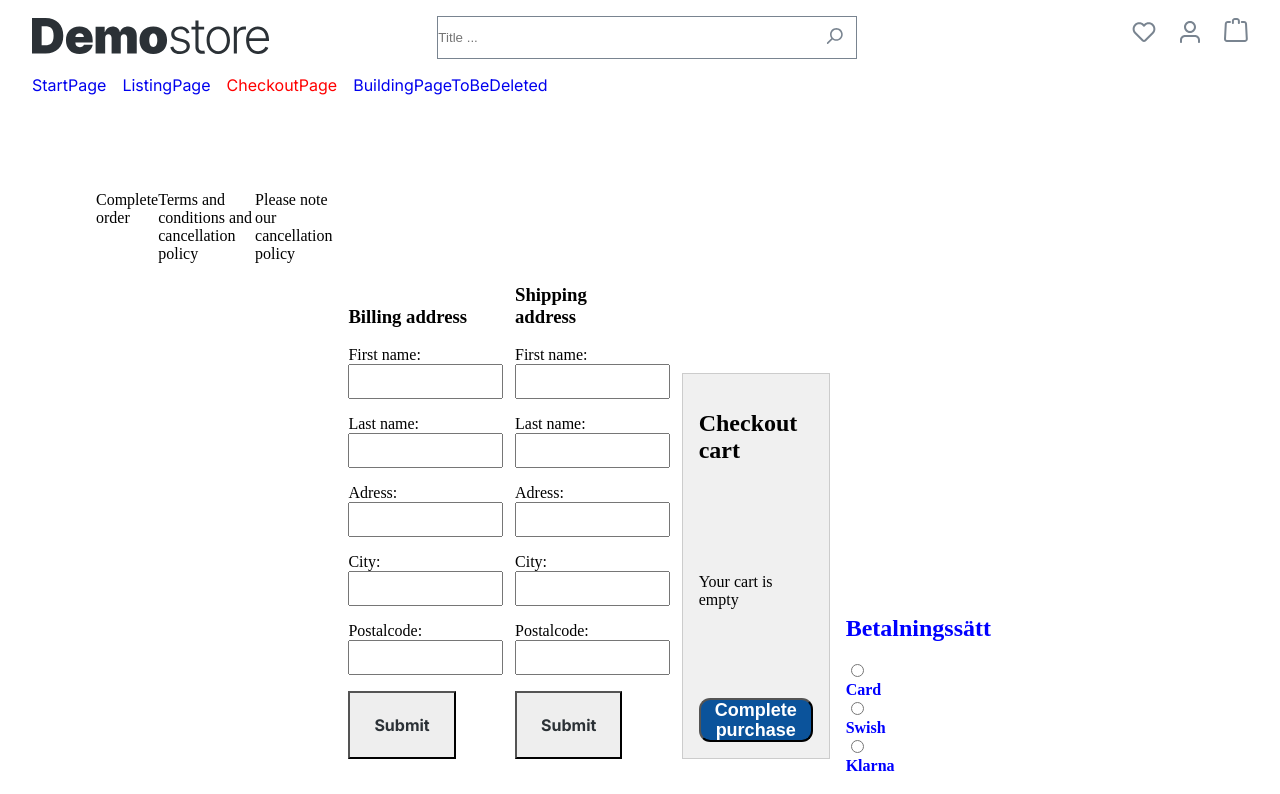
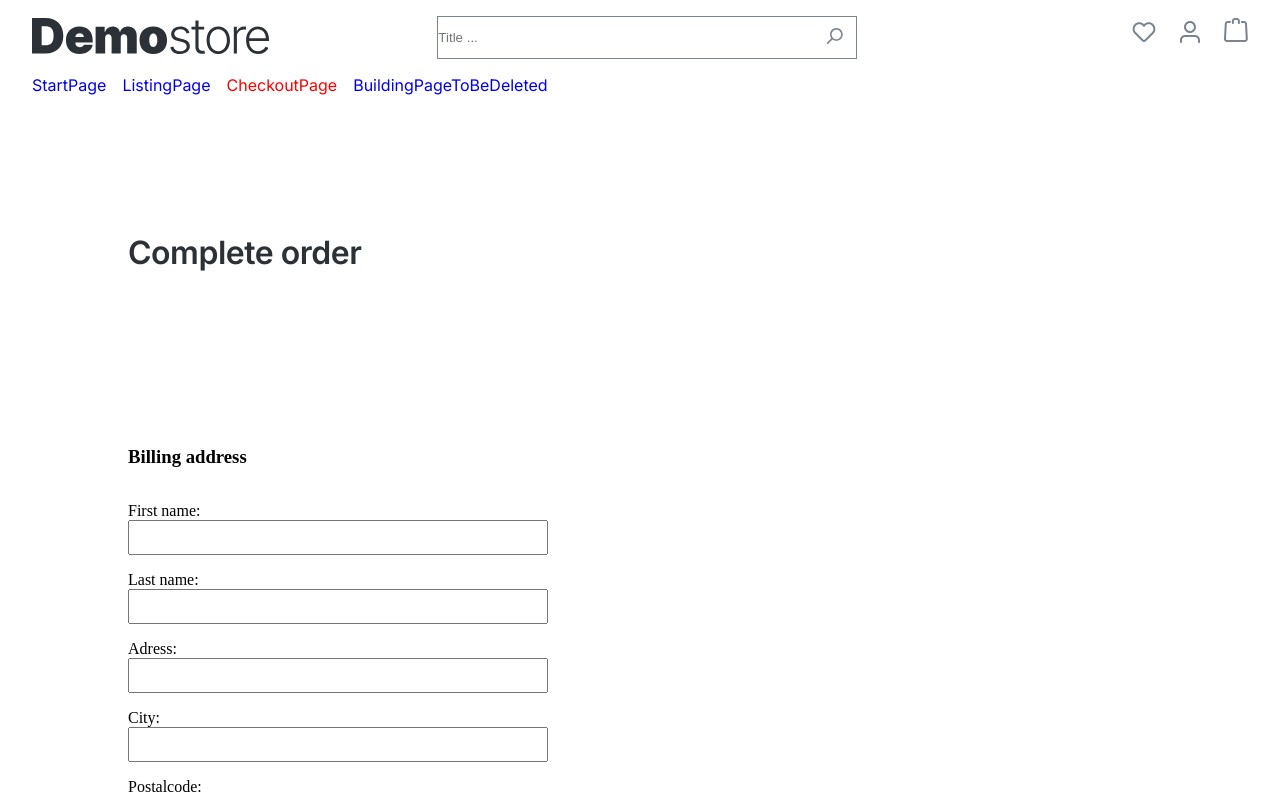
Before and after one commit to EmperorBlizzard/Frontend2Assignment, a React (Vite) app in the folder Frontend2Assignment/: page /checkoutpage in a window 1280 px wide. Shown: the top 794 px of the page. Built offline with nearby package versions, Linux system fonts and the light colour scheme.

Commit message:
update CheckOut

```diff
--- a/Frontend2Assignment/src/Pages/CheckoutPage.jsx
+++ b/Frontend2Assignment/src/Pages/CheckoutPage.jsx
@@ -11,51 +11,39 @@ const StyledCheckout = styled.div`
   max-width: 55.9375rem;
   width: 100%;
   margin: 5rem;
+  margin: 5rem;
+
   display: flex;
-  flex-direction: column; // Lodrätt på standard (mindre skärmar)
-  margin-bottom: 2rem;
-
-
-
-  @media (min-width: 48rem) {
-    flex-direction: row; // Vågrätt på stora skärmar
+  flex-direction: row;
+  flex-wrap: wrap;
+	@media (max-width: 37.5rem) {
+		flex-direction: column;
 	}
 `;
 
 const SectionContainerText = styled.div`
+  justify-content: space-between;
+  align-items: flex-start;
+  align-self: stretch;
 
-  display: flex;
-  align-self: flex-start;
   margin-bottom: 2rem;
+  font-weight: 600;
+  line-height: 1.75rem;
+  letter-spacing: -0.03rem;
 
+  color: #2B3136;
+  font-family: 'Inter', sans-serif;
+  font-size: 2rem;
+  box-sizing: border-box;
+  width: 64rem;
+  padding: 1rem;
+  margin: 1rem;
 
 `;
 
-const SectionContainerBilling = styled.div`
-
-  display: flex;
-  align-items: flex-end;
-  margin-top: 5rem;
 
 
 
-`;
-
-const SectionContainerShipping = styled.div`
-  display: flex;
-  align-items: flex-end;
-
-
-
-`;
-
-const SectionContainerCart = styled.div`
-  display: flex;
-  align-items: flex-end;
-  justify-content: flex-start;
-
-
-`;
 
 const CheckOutPage = () => {
   return (
@@ -65,22 +53,23 @@ const CheckOutPage = () => {
       <StyledCheckout>
        <SectionContainerText>
           <p>Complete order</p>
-          <p>Terms and conditions and cancellation policy</p>
-          <p>Please note our cancellation policy</p>
+
         </SectionContainerText>
 
-        <SectionContainerBilling>
+
           <BillingAddress />
-          </SectionContainerBilling>
 
-        <SectionContainerShipping>
+
+
           <ShippingAddress />
-        </SectionContainerShipping>
 
-        <SectionContainerCart>
+
+
           <CheckoutCart />
+
+
         <PaymentMethod />
-        </SectionContainerCart>
+
       </StyledCheckout>
 
       <Footer />
--- a/Frontend2Assignment/src/components/sections/checkoutPage/individual/PurchaseButton.jsx
+++ b/Frontend2Assignment/src/components/sections/checkoutPage/individual/PurchaseButton.jsx
@@ -1,21 +1,10 @@
 
 import styled from "styled-components";
 
-const PurchaseButtonContainer = styled.div`
-	display: flex;
-	flex-direction: row;
-	align-items: flex-end;
-	gap: 1.5rem;
-	align-self: stretch;
-
-`;
 
 const Button = styled.button`
-display: flex;
 	height: 2.75rem;
 	padding: 0 0.875rem;
-	justify-content: center;
-	align-items: flex-end;
 	gap: 0.5rem;
 	align-self: stretch;
 	background-color: #0b539b;
@@ -33,9 +22,9 @@ const handleClick = () => {
 
 const PurchaseButton = () =>{
   return(
-    <PurchaseButtonContainer>
+
         <Button onClick={handleClick}>Complete purchase</Button>
-    </PurchaseButtonContainer>
+
   );
 
 };
--- a/Frontend2Assignment/src/components/sections/checkoutPage/sections/BillingAddress.jsx
+++ b/Frontend2Assignment/src/components/sections/checkoutPage/sections/BillingAddress.jsx
@@ -6,12 +6,20 @@ import styled from 'styled-components'
 const StyledForm = styled.form`
     max-width: 25rem;
     margin: 1rem;
-    padding-top: 1rem;
+    padding: 1rem;
     gap: 1rem;
+
+    display: flex;
+    align-items: flex-start;
+    margin-top: 5rem;
+    flex-direction: column;
+
+
+
   `;
 
 const StyledLabel = styled.label`
-    display: block;
+
     margin-bottom: 0.5rem,
 `;
 
--- a/Frontend2Assignment/src/components/sections/checkoutPage/sections/CheckoutCart.jsx
+++ b/Frontend2Assignment/src/components/sections/checkoutPage/sections/CheckoutCart.jsx
@@ -3,43 +3,43 @@ import styled from "styled-components";
 import PurchaseButton from "../individual/PurchaseButton";
 import CheckoutCartItem from "./CheckoutCartItem";
 
+const CheckoutCartContainer = styled.div`
+   max-width: 35rem;
+    margin: 1rem;
+    padding: 1rem;
+    gap: 1rem;
+    display: flex;
+    align-items: flex-start;
+    justify-content: flex-start;
+    flex-direction: column;
+`;
 
-
-const CheckoutCartContainer = styled.div`
+const ButtonContainer = styled.div`
   display: flex;
   flex-direction: column;
-  justify-content: space-between;
-  background-color: #f0f0f0;
-  border: 1px solid #ccc;
-  margin: 1rem;
-  margin-top: auto;
-  padding: 1rem;
-  gap: 1rem;
-  max-width: auto;
-  height: 22rem;
-  `
+  align-items: flex-start;
+  justify-content: flex-start;
+`;
 
-const CheckoutCart = ({CheckoutCartItems}) =>{
+const CheckoutCart = ({ CheckoutCartItems }) => {
   console.log("Rendering CheckoutCart");
 
   const hasItemsInCart = CheckoutCartItems && CheckoutCartItems.length > 0;
-    return(
-
+  return (
     <CheckoutCartContainer>
       <h2>Checkout cart</h2>
-           {hasItemsInCart ?(
+      {hasItemsInCart ? (
         CheckoutCartItem.map((item) => (
-            <CartContainer key={item.product.id} product ={item.product} quantity ={item.quantity} />
+          <CartContainer key={item.product.id} product={item.product} quantity={item.quantity} />
         ))
-
       ) : (
         <p>Your cart is empty</p>
       )}
+      <ButtonContainer>
+        <PurchaseButton />
+      </ButtonContainer>
+    </CheckoutCartContainer>
+  );
+};
 
-        <PurchaseButton />
-        </CheckoutCartContainer>
-
-    );
-
-};
 export default CheckoutCart;
--- a/Frontend2Assignment/src/components/sections/checkoutPage/sections/PaymentMethod.jsx
+++ b/Frontend2Assignment/src/components/sections/checkoutPage/sections/PaymentMethod.jsx
@@ -2,17 +2,24 @@ import styled from "styled-components";
 import React, { useState } from "react";
 
 const StyledPaymentMethod = styled.div`
-  font-weight: 600;
-  font-size: 1rem;
-  color: blue;
-  cursor: default;
+    max-width: 35rem;
+    margin: 1rem;
+    padding: 1rem;
+    gap: 1rem;
+    display: flex;
+    align-items: flex-start;
+    justify-content: flex-start;
+    margin-top: 5rem;
+    flex-direction: column;
+
+
 
   input {
     margin-right: 1rem;
   }
 
   label {
-    margin-right: 5rem;
+    margin-right: 1rem;
   }
 `;
 
--- a/Frontend2Assignment/src/components/sections/checkoutPage/sections/ShippingAddress.jsx
+++ b/Frontend2Assignment/src/components/sections/checkoutPage/sections/ShippingAddress.jsx
@@ -6,8 +6,14 @@ import styled from 'styled-components'
 const StyledForm = styled.form`
     max-width: 25rem;
     margin: 1rem;
-    padding-top: 1rem;
+    padding: 1rem;
     gap: 1rem;
+    display: flex;
+    align-items: flex-start;
+    margin-top: 5rem;
+    flex-direction: column;
+
+
   `;
 
 const StyledLabel = styled.label`
```
Lines whose indentation alone changed are shown as unchanged.
